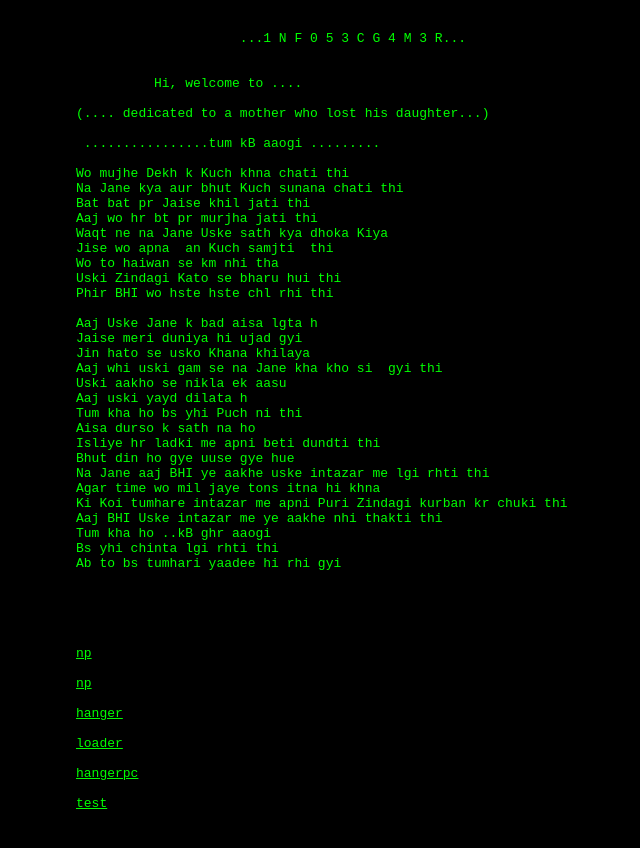
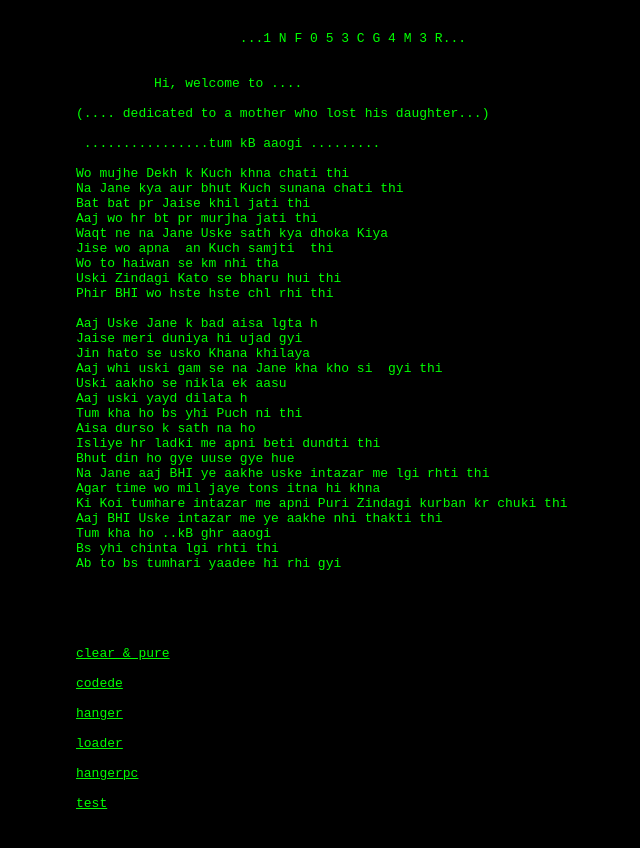
Before and after one commit to rainbowsalt/rainbowsalt.github.io, a plain HTML site: page index.html in a window 1280 px wide. Shown: the whole page, without its empty margins (274-914 px from the left). Drawn offline with Linux system fonts and the light colour scheme.

Commit message:
Update index.html

```diff
--- a/index.html
+++ b/index.html
@@ -77,9 +77,9 @@ Ab to bs tumhari yaadee hi rhi gyi
 
 
 
-<a href="clear.html">np</a>
+<a href="clear.html">clear & pure</a>
 
-<a href="rainbow.html">np</a>
+<a href="rainbow.html">codede</a>
 
 <a href="hanger.html">hanger</a>
 
```
